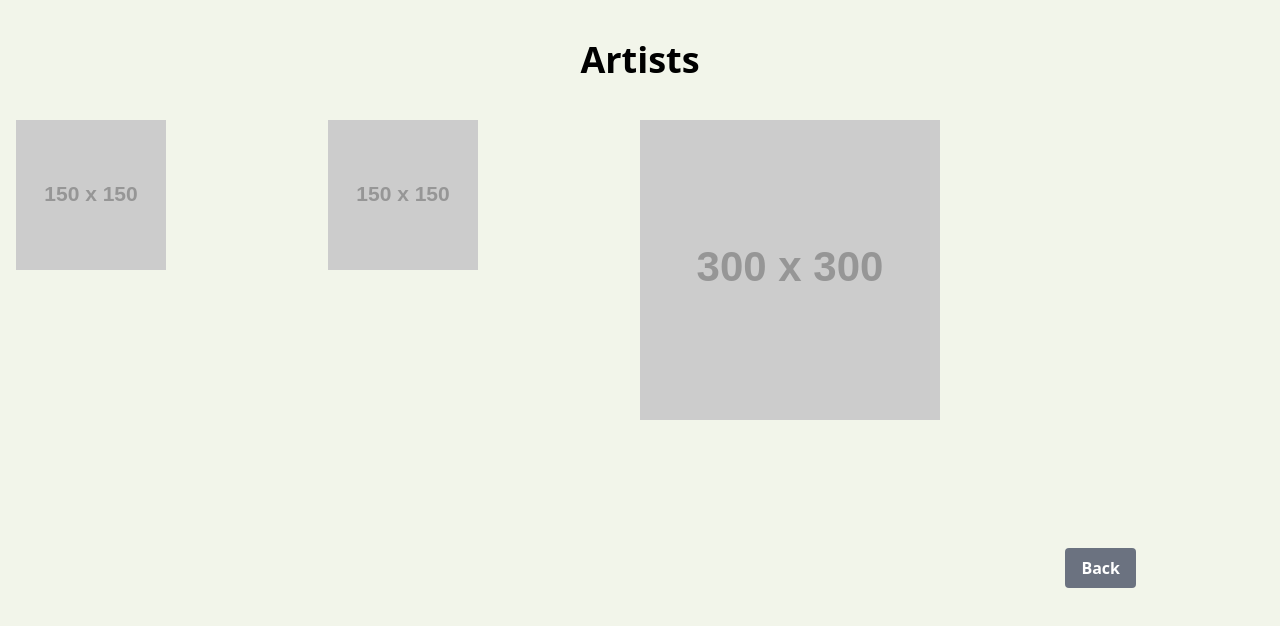
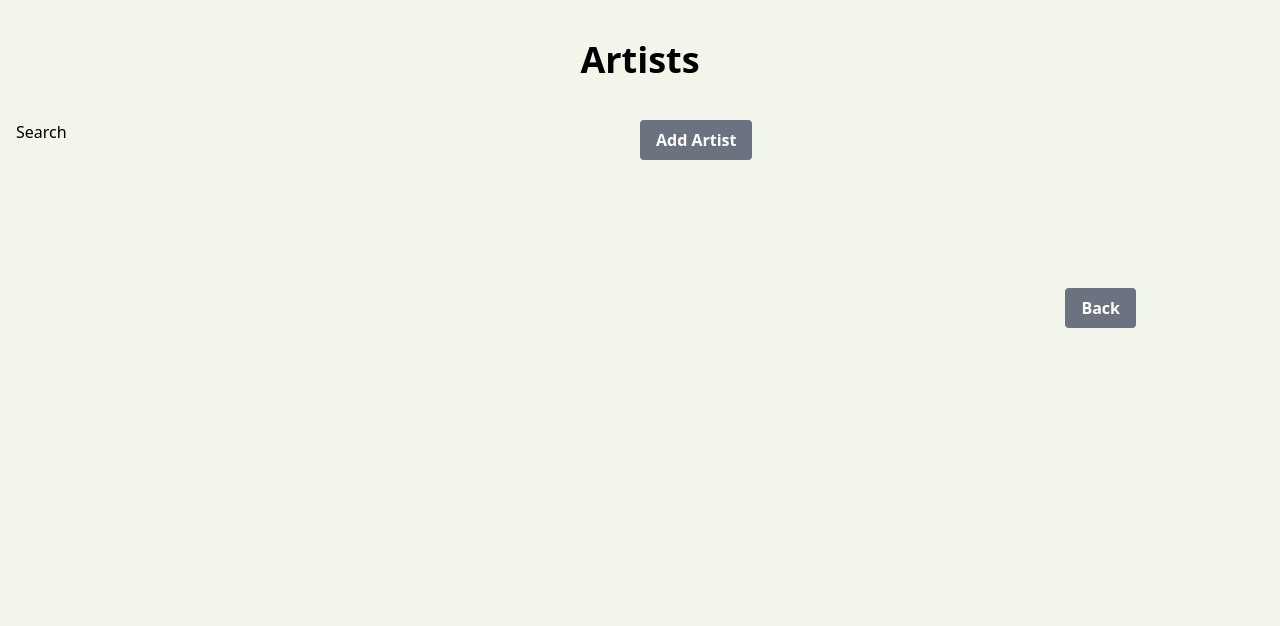
Before and after one commit to WebWarriors-UNF-CIS/RHAMS, a Next.js app: page /u/artists in a window 1280 px wide. Shown: the top 626 px of the page. Built offline with nearby package versions, Linux system fonts and the light colour scheme.

Commit message:
added add artist button

```diff
--- a/src/app/u/artists/page.tsx
+++ b/src/app/u/artists/page.tsx
@@ -30,14 +30,14 @@ export default function ArtistOverview() {
       {slug || 'Loading...'}
       </h1>
       <div className="flex flex-row">
-        <div className="basis-1/4">
-          <Image loader={imageLoader} src="150" alt="placeholder" width={150} height={150}/>
+        <div className="basis-1/2">
+          <h1>Search</h1>
         </div>
-        <div className="basis-1/4">
-          <Image loader={imageLoader} src="150" alt="placeholder" width={150} height={150}/>
-        </div>
+
         <div className="basis-1/2">
-          <Image loader={imageLoader} src="300" alt="placeholder" width={300} height={300}/>
+        <button  onClick={() => router.push('/u/artists/create')} className="bg-gray-500 hover:bg-gray-700 text-white font-bold py-2 px-4 rounded focus:outline-none focus:shadow-outline w-lg" type="button">
+            Add Artist
+        </button>
         </div>
         <div className="flex">
           {/* table */}
```
